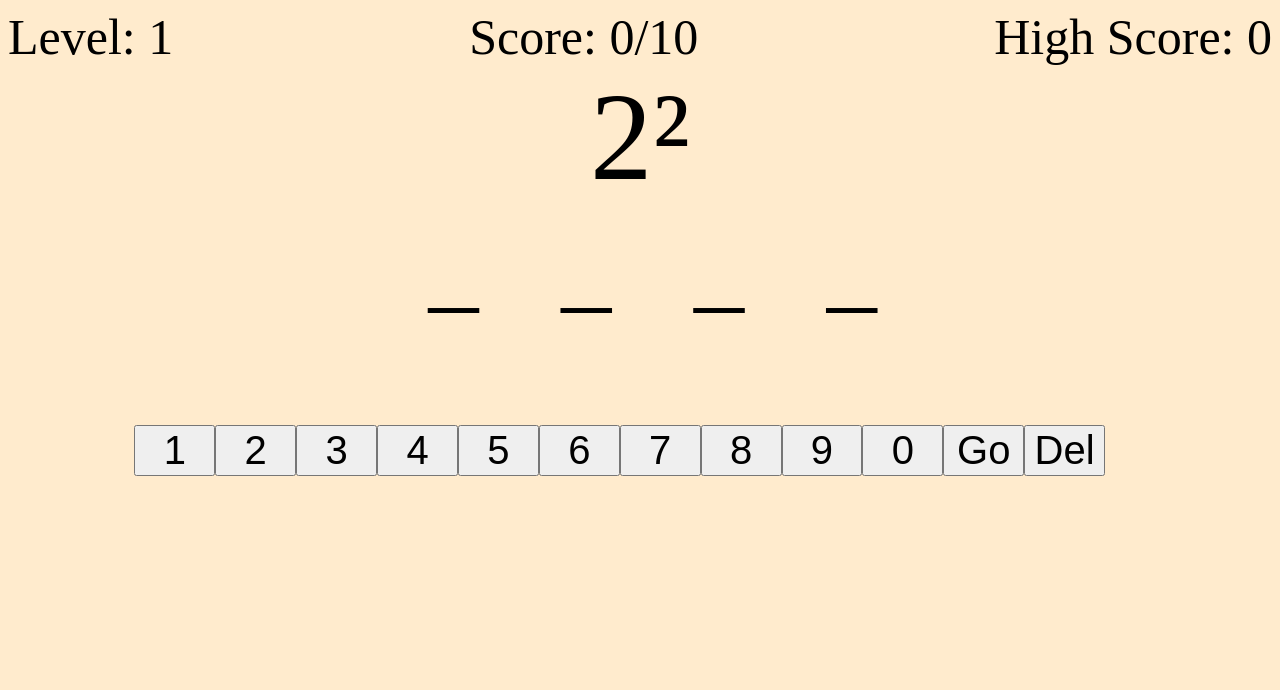
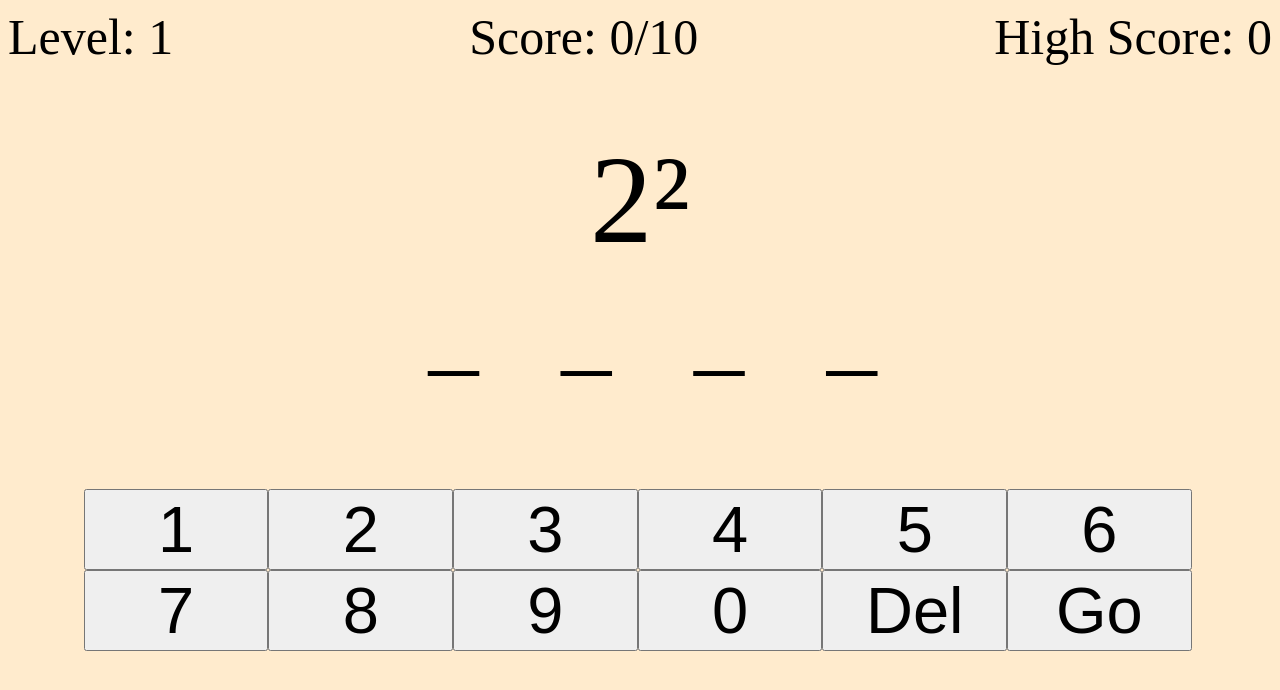
Before and after one commit to isaiahzimmerman/risaiah, a PHP site: page /squaresgame/ in a window 1280 px wide. Shown: the top 690 px of the page. Run offline with PHP 8.4, Linux system fonts and the light colour scheme.

Commit message:
better keyboard

```diff
--- a/squaresgame/index.html
+++ b/squaresgame/index.html
@@ -18,19 +18,21 @@
                 <div class='child' id='input4'>_</div>
             </div>
             <br><br><br><br><br>
-            <div class='keyboard'>
+            <div class='keyboard1'>
                 <button class='key' onclick="updateField(1,'num')">1</button>
                 <button class='key' onclick="updateField(2,'num')">2</button>
                 <button class='key' onclick="updateField(3,'num')">3</button>
                 <button class='key' onclick="updateField(4,'num')">4</button>
                 <button class='key' onclick="updateField(5,'num')">5</button>
                 <button class='key' onclick="updateField(6,'num')">6</button>
+            </div>
+            <div class='keyboard2'>
                 <button class='key' onclick="updateField(7,'num')">7</button>
                 <button class='key' onclick="updateField(8,'num')">8</button>
                 <button class='key' onclick="updateField(9,'num')">9</button>
                 <button class='key' onclick="updateField(0,'num')">0</button>
+                <button class='key' onclick="updateField('Backspace','not')">Del</button>
                 <button class='key' onclick="updateField('Enter','not')">Go</button>
-                <button class='key' onclick="updateField('Backspace','not')">Del</button>
             </div>
         </div>
     </body>
--- a/squaresgame/interface.css
+++ b/squaresgame/interface.css
@@ -16,6 +16,7 @@ body {
 .puzzle {
     font-size:  125px;
     text-align: center;
+    padding-top: 5%
 
 }
 
@@ -40,13 +41,21 @@ p {
     font-size: 50px;
 }
 
-.keyboard {
-    margin: 10% 10% 10% 10%;
+.keyboard1 {
+    padding-top: 10%;
+    padding-left: 6%;
+    padding-right: 6%
+}
+
+.keyboard2 {
+    padding-top: 5%;
+    padding-left: 6%;
+    padding-right: 6%;
 }
 
 .key {
     text-align: center;
-    width: 8%;
+    width: 16.6%;
     float: left;
-    font-size: 40px;
+    font-size: 65px;
 }
```
